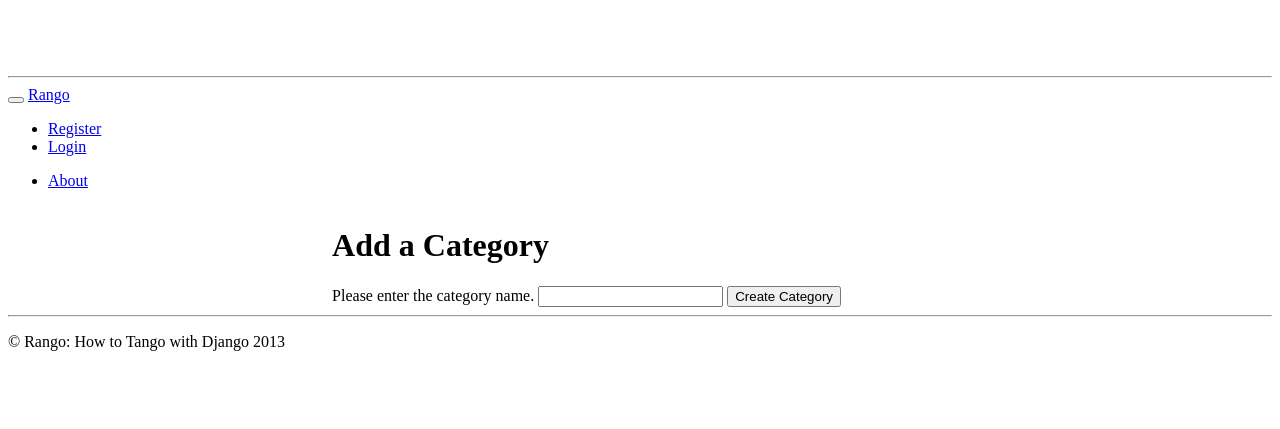
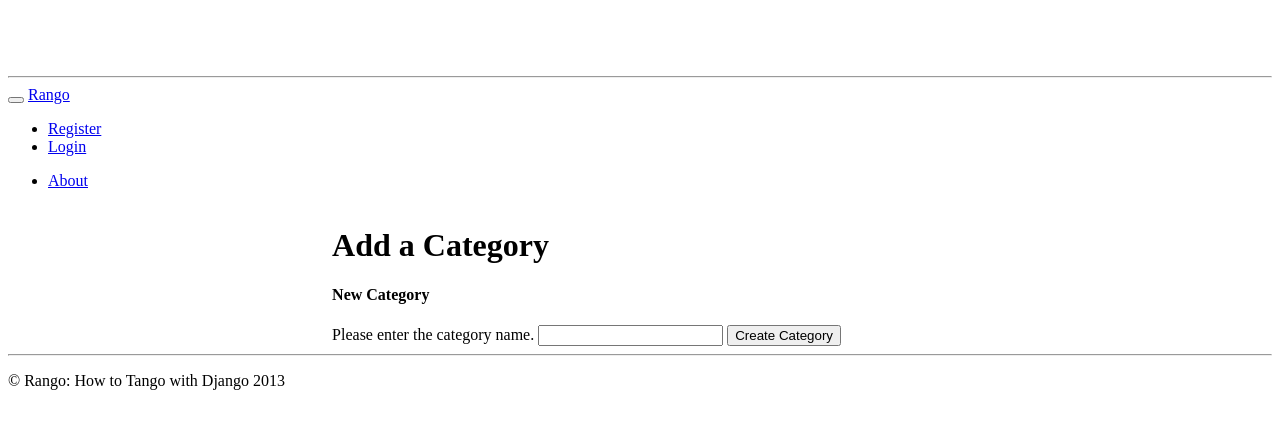
Before and after one commit to prateek-77/RANGO, a Django app: page /rango/add_category/ in a window 1280 px wide. Shown: the top 429 px of the page. Run offline with Django 3.2, Linux system fonts and the light colour scheme; some libraries are stand-ins or nearby versions.

Commit message:
changed HTML

```diff
--- a/tango_with_django_project/templates/rango/add_category.html
+++ b/tango_with_django_project/templates/rango/add_category.html
@@ -3,6 +3,7 @@
 {% block body_block %}
 
     <h1>Add a Category</h1>
+    <h4>New Category</h4>
     <form id="category_form" method="post" action="/rango/add_category/">
       {% csrf_token %}
       {% for hidden in form.hidden_fields %}
```
